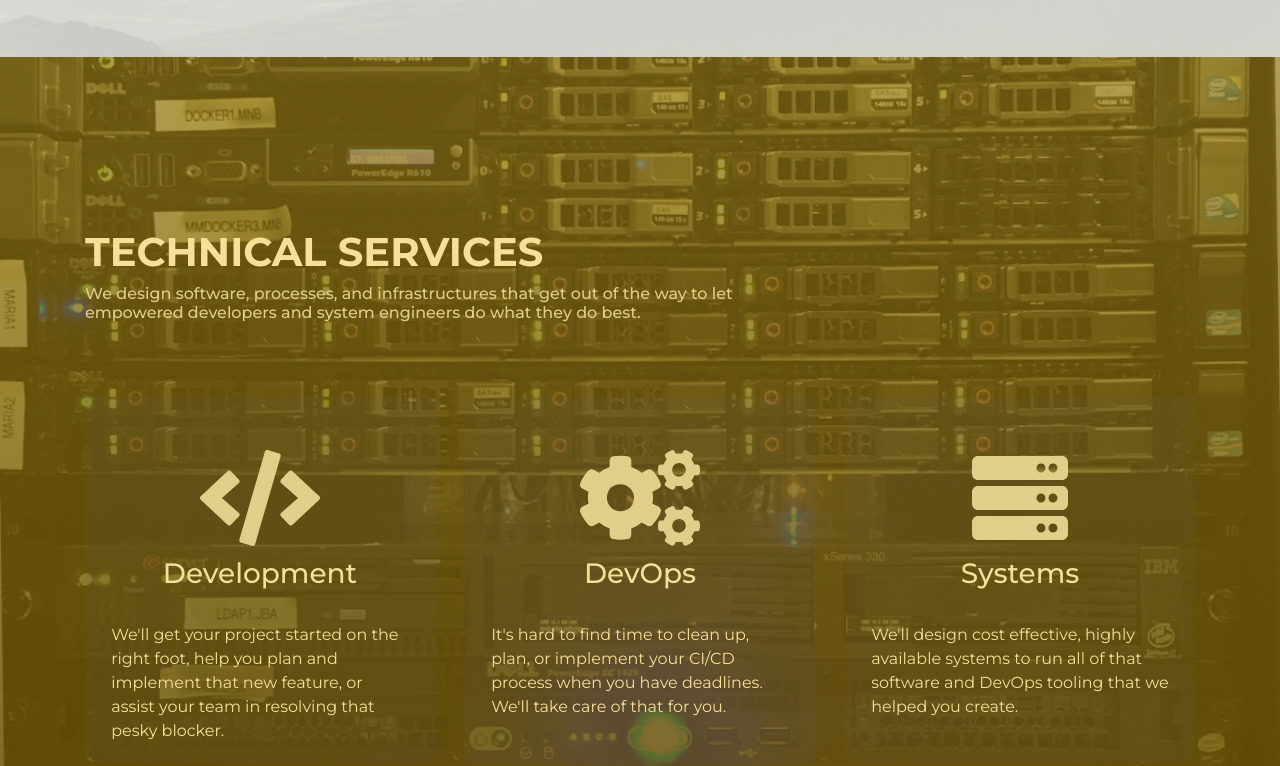
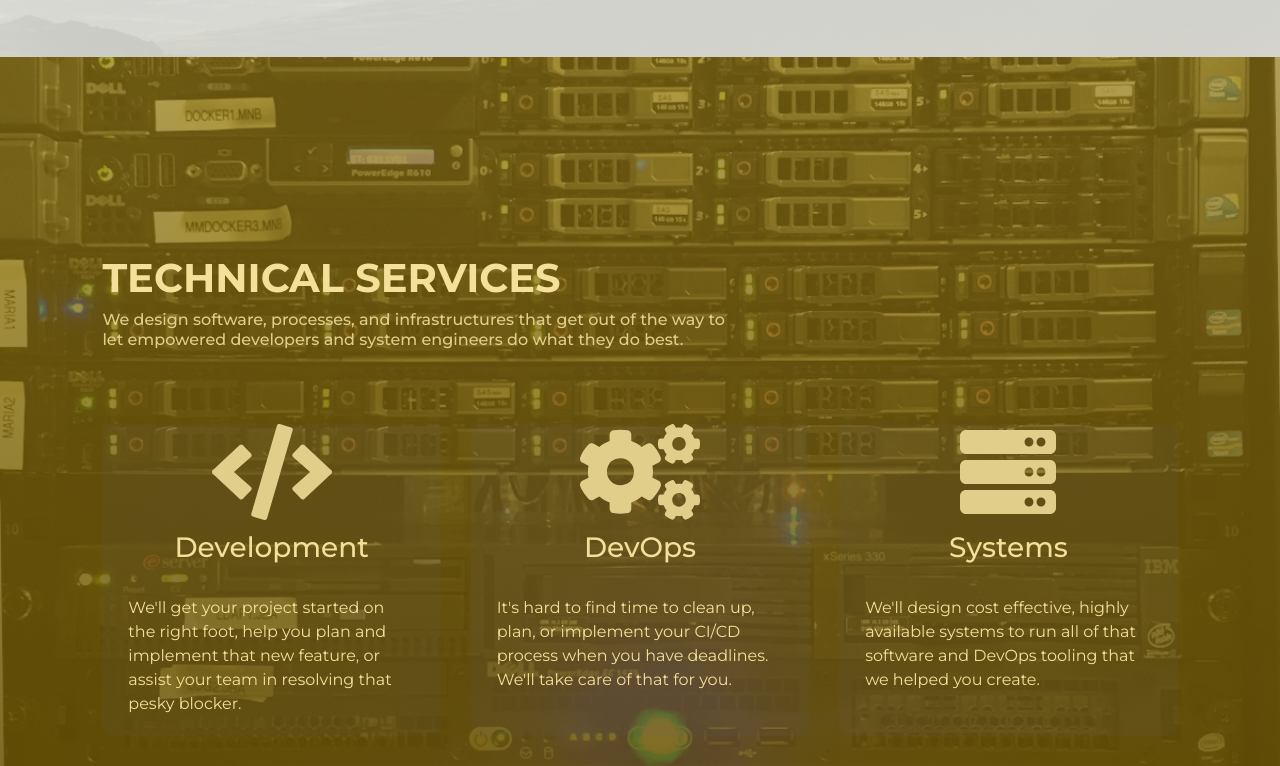
Before and after one commit to interrobangc/www-gatsby, a Gatsby site: page / in a window 1280 px wide. Shown: the part 1543-2309 px from the top of the page. Built offline with nearby package versions, Linux system fonts and the light colour scheme; Gatsby itself is replaced by a stand-in of ours; a web font is replaced by a local one.

Commit message:
Fix iconItemSection naming to Card and tweak container padding

```diff
--- a/content/data/iconSections/cto.yaml
+++ b/content/data/cardSections/cto.yaml
@@ -4,7 +4,7 @@ backgroundGradient: linear-gradient(rgba(213, 221, 235, 0.8), rgba(255, 255, 244
 backgroundImage: images/ctoBackground.jpg
 heading: Fractional CTO
 subheading: We provide fractional CTO services that come with the support of an existing team. This allows us to make progress toward your goals with minimal ramp up time.
-iconItems:
+cards:
   - title: Planning
     image: images/planning.jpg
     description: A startup's journey is rarely direct. Its pace is rarely steady. Making the right moves at the right time is vital. We'll keep you on track.
--- a/content/data/iconSections/services.yaml
+++ b/content/data/cardSections/services.yaml
@@ -4,7 +4,7 @@ backgroundGradient: linear-gradient(rgba(33, 37, 41, 0.5), rgba(0, 0, 0, 0.8))
 backgroundImage: images/servicesBackground.jpg
 heading: Technical Services
 subheading: We design software, processes, and infrastructures that get out of the way to let empowered developers and system engineers do what they do best.
-iconItems:
+cards:
   - title: Development
     icon: code
     description: We'll get your project started on the right foot, help you plan and implement that new feature, or assist your team in resolving that pesky blocker.
--- a/src/assets/scss/iconitem.scss
+++ b/src/assets/scss/card.scss
@@ -1,6 +1,6 @@
 $borderRadiusTop: 3% 3% 0 0;
 $borderRadiusBottom: 0 0 3% 3%;
-.iconItem {
+.card {
   display: flex;
   text-align: center;
   border-radius: $borderRadiusTop;
@@ -17,7 +17,7 @@ $borderRadiusBottom: 0 0 3% 3%;
     background: linear-gradient(rgb(33, 37, 41), rgb(0, 0, 0));
   }
 
-  .iconItemImage {
+  .card-img-top {
     opacity: 0.4;
     border-radius: $borderRadiusTop;
   }
@@ -26,20 +26,15 @@ $borderRadiusBottom: 0 0 3% 3%;
     padding: 0;
   }
 
-  .iconHeader {
-    margin: auto;
-    padding-top: 15%;
-  }
-
   .card-title {
     color: $white;
   }
 
-  .imageTitle {
+  .image-title {
     margin-top: 33%;
   }
 
-  .iconTitle {
+  .icon-title {
     margin-top: 0.7rem;
   }
 
--- a/src/assets/scss/global.scss
+++ b/src/assets/scss/global.scss
@@ -1,7 +1,7 @@
 @import "variables";
 @import "mixins";
 @import "socialButtons";
-@import "iconitem";
+@import "card";
 @import "navbar";
 @import "masthead";
 @import "cto";
@@ -23,6 +23,10 @@ body {
 
 a {
   @include transition-timing;
+}
+
+.container-fluid {
+  padding: 0 8%;
 }
 
 section {
--- a/src/assets/scss/services.scss
+++ b/src/assets/scss/services.scss
@@ -7,9 +7,9 @@
     color: $gray-300 !important;
   }
 
-  .iconItem {
+  .card {
     background: rgba(1, 53, 230, 0.07);
-    .iconItemIcon {
+    .card-icon {
       color: $gray-300;
     }
   }
--- a/src/components/IconSectionItem.js
+++ b/src/components/Card.js
@@ -5,14 +5,14 @@ import Img from "gatsby-image"
 function IconOrImage({ title, image, imageBackground, icon }) {
   if (image === null) {
     return (
-      <div className="card-header border-0 iconHeader">
+      <div className="card-header border-0">
         <FontAwesomeIcon
-          className="iconItemIcon"
+          className="card-icon"
           icon={icon}
           size="6x"
           alt={title}
         />
-        <h3 className="card-title iconTitle">{title}</h3>
+        <h3 className="card-title icon-title">{title}</h3>
       </div>
     )
   }
@@ -21,21 +21,21 @@ function IconOrImage({ title, image, imageBackground, icon }) {
     <div className="card-header border-0">
       <div className="image-background">
         <Img
-          className="iconItemImage"
+          className="card-img-top"
           alt={title}
           fluid={image.childImageSharp.fluid}
         />
       </div>
       <div className="card-img-overlay">
-        <h3 className="card-title imageTitle">{title}</h3>
+        <h3 className="card-title image-title">{title}</h3>
       </div>
     </div>
   )
 }
 
-function IconSectionItem({ index, icon, image, title, description }) {
+function Card({ index, icon, image, title, description }) {
   return (
-    <div className="card border-0 iconItem">
+    <div className="card border-0">
       <IconOrImage key={index} title={title} image={image} icon={icon} />
       <div className="card-body">
         <p className="card-text">{description}</p>
@@ -44,4 +44,4 @@ function IconSectionItem({ index, icon, image, title, description }) {
   )
 }
 
-export default IconSectionItem
+export default Card
--- a/src/components/IconSection.js
+++ b/src/components/CardSection.js
@@ -1,6 +1,6 @@
 import React from "react"
 import BackgroundImage from "gatsby-background-image"
-import IconSectionItem from "../components/IconSectionItem"
+import Card from "./Card"
 
 const ConditionalBackgroudImage = ({ data, children }) => {
   if (data.id && data.backgroundImage) {
@@ -8,7 +8,7 @@ const ConditionalBackgroudImage = ({ data, children }) => {
       <BackgroundImage
         Tag="section"
         id={data.id}
-        className="iconSection"
+        className="cardSection"
         fluid={[
           data.backgroundGradient,
           data.backgroundImage.childImageSharp.fluid,
@@ -19,17 +19,17 @@ const ConditionalBackgroudImage = ({ data, children }) => {
     )
   } else {
     return (
-      <section id={data.id} className="iconSection">
+      <section id={data.id} className="cardSection">
         {children}
       </section>
     )
   }
 }
 
-function IconSection({ data }) {
+function CardSection({ data }) {
   return (
     <ConditionalBackgroudImage data={data}>
-      <div className="container">
+      <div className="container-fluid">
         <div className="row">
           <div className="col-lg-8">
             <h2 className="section-heading">{data.heading}</h2>
@@ -38,9 +38,9 @@ function IconSection({ data }) {
         </div>
         <div className="row mx-auto">
           <div className="card-deck">
-            {data.iconItems.map((node, index) => {
+            {data.cards.map((node, index) => {
               return (
-                <IconSectionItem
+                <Card
                   key={index}
                   index={index}
                   title={node.title}
@@ -57,4 +57,4 @@ function IconSection({ data }) {
   )
 }
 
-export default IconSection
+export default CardSection
--- a/src/pages/index.js
+++ b/src/pages/index.js
@@ -3,7 +3,7 @@ import SEO from "../components/Seo"
 import Layout from "../components/Layout"
 import Navbar from "../subpages/Navbar"
 import Masthead from "../subpages/Masthead"
-import IconSections from "../subpages/IconSections"
+import CardSections from "../subpages/CardSections"
 import Team from "../subpages/Team"
 import Footer from "../subpages/Footer"
 
@@ -14,7 +14,7 @@ function Index() {
       <Navbar />
       <Footer />
       <Masthead />
-      <IconSections />
+      <CardSections />
       <Team />
     </Layout>
   )
--- a/src/subpages/IconSections.js
+++ b/src/subpages/CardSections.js
@@ -1,11 +1,11 @@
 import React from "react"
-import IconSection from "../components/IconSection"
+import CardSection from "../components/CardSection"
 import { useStaticQuery, graphql } from "gatsby"
 
-function IconSections() {
-  const { allIconSectionsYaml } = useStaticQuery(graphql`
+function CardSections() {
+  const { allCardSectionsYaml } = useStaticQuery(graphql`
     {
-      allIconSectionsYaml(sort: { fields: [order], order: ASC }) {
+      allCardSectionsYaml(sort: { fields: [order], order: ASC }) {
         edges {
           node {
             id
@@ -19,7 +19,7 @@ function IconSections() {
             }
             heading
             subheading
-            iconItems {
+            cards {
               title
               icon
               image {
@@ -37,9 +37,9 @@ function IconSections() {
     }
   `)
 
-  return allIconSectionsYaml.edges.map(({ node }, index) => {
-    return <IconSection key={index} data={node} />
+  return allCardSectionsYaml.edges.map(({ node }, index) => {
+    return <CardSection key={index} data={node} />
   })
 }
 
-export default IconSections
+export default CardSections
--- a/src/subpages/Masthead.js
+++ b/src/subpages/Masthead.js
@@ -31,7 +31,7 @@ function Masthead() {
       ]}
       backgroundColor={`#040e18`}
     >
-      <div className="container">
+      <div className="container-fluid">
         <div className="intro-text">
           <div className="intro-lead-in">{scriptText}</div>
           <div className="intro-heading text-uppercase">{capsText}</div>
--- a/src/subpages/Team.js
+++ b/src/subpages/Team.js
@@ -27,7 +27,7 @@ function Team() {
   `)
   return (
     <section id="team">
-      <div className="container">
+      <div className="container-fluid">
         <div className="row">
           <div className="col-lg-12 text-center">
             <h2 className="section-heading">The Team</h2>
```
Also changed, not shown: src/components/Layout.js (+1 -7 lines), content/data/cardSections/images/ctoBackground.jpg (renamed from content/data/iconSections/images/ctoBackground.jpg), content/data/cardSections/images/planning.jpg (renamed from content/data/iconSections/images/planning.jpg), content/data/cardSections/images/servicesBackground.jpg (renamed from content/data/iconSections/images/servicesBackground.jpg), content/data/cardSections/images/staffing.jpg (renamed from content/data/iconSections/images/staffing.jpg), content/data/cardSections/images/triage.jpg (renamed from content/data/iconSections/images/triage.jpg).
